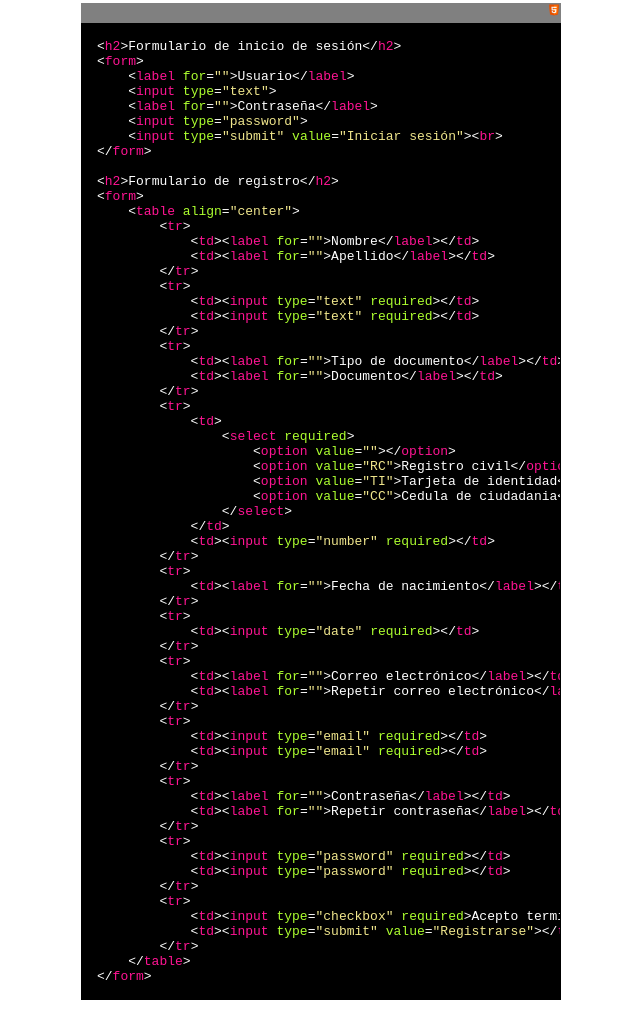
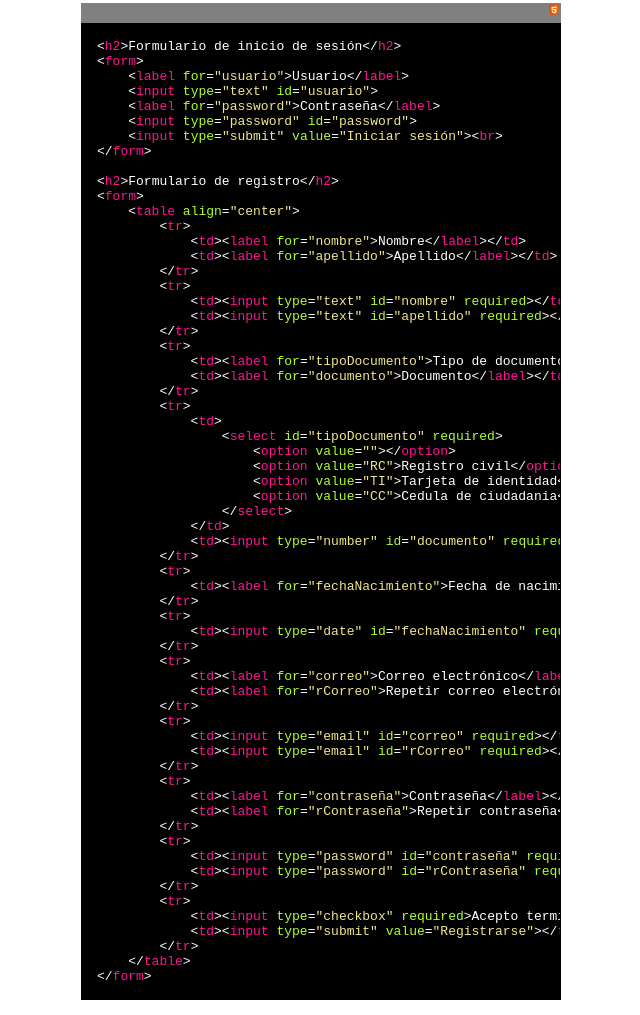
Before and after one commit to Sebasps/curso-backend, a plain HTML site: page course/HTML/exercises/formulario_registro.html in a window 1280 px wide. Shown: the part 565-1580 px from the top of the page, without its empty margins (319-959 px from the left). Drawn offline with Linux system fonts and the light colour scheme.

Commit message:
Correcciones

```diff
--- a/course/HTML/exercises/formulario_registro.html
+++ b/course/HTML/exercises/formulario_registro.html
@@ -51,10 +51,10 @@
     <main>
         <h2>Formulario de inicio de sesión</h2>
         <form>
-            <label for="">Usuario</label>
-            <input type="text">
-            <label for="">Contraseña</label>
-            <input type="password">
+            <label for="usuario">Usuario</label>
+            <input type="text" id="usuario">
+            <label for="password">Contraseña</label>
+            <input type="password" id="password">
             <input type="submit" value="Iniciar sesión"><br>
         </form>
 
@@ -62,49 +62,49 @@
         <form>
             <table align="center">
                 <tr>
-                    <td><label for="">Nombre</label></td>
-                    <td><label for="">Apellido</label></td>
+                    <td><label for="nombre">Nombre</label></td>
+                    <td><label for="apellido">Apellido</label></td>
                 </tr>
                 <tr>
-                    <td><input type="text" required></td>
-                    <td><input type="text" required></td>
+                    <td><input type="text" id="nombre" required></td>
+                    <td><input type="text" id="apellido" required></td>
                 </tr>
                 <tr>
-                    <td><label for="">Tipo de documento</label></td>
-                    <td><label for="">Documento</label></td>
+                    <td><label for="tipoDocumento">Tipo de documento</label></td>
+                    <td><label for="documento">Documento</label></td>
                 </tr>
                 <tr>
                     <td>
-                        <select required>
+                        <select id="tipoDocumento" required>
                             <option value=""></option>
                             <option value="RC">Registro civil</option>
                             <option value="TI">Tarjeta de identidad</option>
                             <option value="CC">Cedula de ciudadania</option>
                         </select>
                     </td>
-                    <td><input type="number" required></td>
+                    <td><input type="number" id="documento" required></td>
                 </tr>
                 <tr>
-                    <td><label for="">Fecha de nacimiento</label></td>
+                    <td><label for="fechaNacimiento">Fecha de nacimiento</label></td>
                 </tr>
                 <tr>
-                    <td><input type="date" required><br></td>
+                    <td><input type="date" id="fechaNacimiento" required><br></td>
                 </tr>
                 <tr>
-                    <td><label for="">Correo electrónico</label></td>
-                    <td><label for="">Repetir correo electrónico</label></td>
+                    <td><label for="correo">Correo electrónico</label></td>
+                    <td><label for="rCorreo">Repetir correo electrónico</label></td>
                 </tr>
                 <tr>
-                    <td><input type="email" required><br></td>
-                    <td><input type="email" required><br></td>
+                    <td><input type="email" id="correo" required><br></td>
+                    <td><input type="email" id="rCorreo" required><br></td>
                 </tr>
                 <tr>
-                    <td><label for="">Contraseña</label></td>
-                    <td><label for="">Repetir contraseña</label></td>
+                    <td><label for="contraseña">Contraseña</label></td>
+                    <td><label for="rContraseña">Repetir contraseña</label></td>
                 </tr>
                 <tr>
-                    <td><input type="password" required><br></td>
-                    <td><input type="password" required><br></td>
+                    <td><input type="password" id="contraseña" required><br></td>
+                    <td><input type="password" id="rContraseña" required><br></td>
                 </tr>
                 <tr>
                     <td><input type="checkbox" required>Acepto terminos<br>y condiciones.</td>
@@ -120,10 +120,10 @@
 <pre class="code_box">
 &lt;<span class="tag_color">h2</span>&gt;Formulario de inicio de sesión&lt;/<span class="tag_color">h2</span>&gt;
 &lt;<span class="tag_color">form</span>&gt;
-    &lt;<span class="tag_color">label</span> <span class="attribute_color">for</span>=<span class="value_color">""</span>&gt;Usuario&lt;/<span class="tag_color">label</span>&gt;
-    &lt;<span class="tag_color">input</span> <span class="attribute_color">type</span>=<span class="value_color">"text"</span>&gt;
-    &lt;<span class="tag_color">label</span> <span class="attribute_color">for</span>=<span class="value_color">""</span>&gt;Contraseña&lt;/<span class="tag_color">label</span>&gt;
-    &lt;<span class="tag_color">input</span> <span class="attribute_color">type</span>=<span class="value_color">"password"</span>&gt;
+    &lt;<span class="tag_color">label</span> <span class="attribute_color">for</span>=<span class="value_color">"usuario"</span>&gt;Usuario&lt;/<span class="tag_color">label</span>&gt;
+    &lt;<span class="tag_color">input</span> <span class="attribute_color">type</span>=<span class="value_color">"text"</span> <span class="attribute_color">id</span>=<span class="value_color">"usuario"</span>&gt;
+    &lt;<span class="tag_color">label</span> <span class="attribute_color">for</span>=<span class="value_color">"password"</span>&gt;Contraseña&lt;/<span class="tag_color">label</span>&gt;
+    &lt;<span class="tag_color">input</span> <span class="attribute_color">type</span>=<span class="value_color">"password"</span> <span class="attribute_color">id</span>=<span class="value_color">"password"</span>&gt;
     &lt;<span class="tag_color">input</span> <span class="attribute_color">type</span>=<span class="value_color">"submit"</span> <span class="attribute_color">value</span>=<span class="value_color">"Iniciar sesión"</span>&gt;&lt;<span class="tag_color">br</span>&gt;
 &lt;/<span class="tag_color">form</span>&gt;
 
@@ -131,49 +131,49 @@
 &lt;<span class="tag_color">form</span>&gt;
     &lt;<span class="tag_color">table</span> <span class="attribute_color">align</span>=<span class="value_color">"center"</span>&gt;
         &lt;<span class="tag_color">tr</span>&gt;
-            &lt;<span class="tag_color">td</span>&gt;&lt;<span class="tag_color">label</span> <span class="attribute_color">for</span>=<span class="value_color">""</span>&gt;Nombre&lt;/<span class="tag_color">label</span>&gt;&lt;/<span class="tag_color">td</span>&gt;
-            &lt;<span class="tag_color">td</span>&gt;&lt;<span class="tag_color">label</span> <span class="attribute_color">for</span>=<span class="value_color">""</span>&gt;Apellido&lt;/<span class="tag_color">label</span>&gt;&lt;/<span class="tag_color">td</span>&gt;
+            &lt;<span class="tag_color">td</span>&gt;&lt;<span class="tag_color">label</span> <span class="attribute_color">for</span>=<span class="value_color">"nombre"</span>&gt;Nombre&lt;/<span class="tag_color">label</span>&gt;&lt;/<span class="tag_color">td</span>&gt;
+            &lt;<span class="tag_color">td</span>&gt;&lt;<span class="tag_color">label</span> <span class="attribute_color">for</span>=<span class="value_color">"apellido"</span>&gt;Apellido&lt;/<span class="tag_color">label</span>&gt;&lt;/<span class="tag_color">td</span>&gt;
         &lt;/<span class="tag_color">tr</span>&gt;
         &lt;<span class="tag_color">tr</span>&gt;
-            &lt;<span class="tag_color">td</span>&gt;&lt;<span class="tag_color">input</span> <span class="attribute_color">type</span>=<span class="value_color">"text"</span> <span class="attribute_color">required</span>&gt;&lt;/<span class="tag_color">td</span>&gt;
-            &lt;<span class="tag_color">td</span>&gt;&lt;<span class="tag_color">input</span> <span class="attribute_color">type</span>=<span class="value_color">"text"</span> <span class="attribute_color">required</span>&gt;&lt;/<span class="tag_color">td</span>&gt;
+            &lt;<span class="tag_color">td</span>&gt;&lt;<span class="tag_color">input</span> <span class="attribute_color">type</span>=<span class="value_color">"text"</span> <span class="attribute_color">id</span>=<span class="value_color">"nombre"</span> <span class="attribute_color">required</span>&gt;&lt;/<span class="tag_color">td</span>&gt;
+            &lt;<span class="tag_color">td</span>&gt;&lt;<span class="tag_color">input</span> <span class="attribute_color">type</span>=<span class="value_color">"text"</span> <span class="attribute_color">id</span>=<span class="value_color">"apellido"</span> <span class="attribute_color">required</span>&gt;&lt;/<span class="tag_color">td</span>&gt;
         &lt;/<span class="tag_color">tr</span>&gt;
         &lt;<span class="tag_color">tr</span>&gt;
-            &lt;<span class="tag_color">td</span>&gt;&lt;<span class="tag_color">label</span> <span class="attribute_color">for</span>=<span class="value_color">""</span>&gt;Tipo de documento&lt;/<span class="tag_color">label</span>&gt;&lt;/<span class="tag_color">td</span>&gt;
-            &lt;<span class="tag_color">td</span>&gt;&lt;<span class="tag_color">label</span> <span class="attribute_color">for</span>=<span class="value_color">""</span>&gt;Documento&lt;/<span class="tag_color">label</span>&gt;&lt;/<span class="tag_color">td</span>&gt;
+            &lt;<span class="tag_color">td</span>&gt;&lt;<span class="tag_color">label</span> <span class="attribute_color">for</span>=<span class="value_color">"tipoDocumento"</span>&gt;Tipo de documento&lt;/<span class="tag_color">label</span>&gt;&lt;/<span class="tag_color">td</span>&gt;
+            &lt;<span class="tag_color">td</span>&gt;&lt;<span class="tag_color">label</span> <span class="attribute_color">for</span>=<span class="value_color">"documento"</span>&gt;Documento&lt;/<span class="tag_color">label</span>&gt;&lt;/<span class="tag_color">td</span>&gt;
         &lt;/<span class="tag_color">tr</span>&gt;
         &lt;<span class="tag_color">tr</span>&gt;
             &lt;<span class="tag_color">td</span>&gt;
-                &lt;<span class="tag_color">select</span> <span class="attribute_color">required</span>&gt;
+                &lt;<span class="tag_color">select</span> <span class="attribute_color">id</span>=<span class="value_color">"tipoDocumento"</span> <span class="attribute_color">required</span>&gt;
                     &lt;<span class="tag_color">option</span> <span class="attribute_color">value</span>=<span class="value_color">""</span>&gt;&lt;/<span class="tag_color">option</span>&gt;
                     &lt;<span class="tag_color">option</span> <span class="attribute_color">value</span>=<span class="value_color">"RC"</span>&gt;Registro civil&lt;/<span class="tag_color">option</span>&gt;
                     &lt;<span class="tag_color">option</span> <span class="attribute_color">value</span>=<span class="value_color">"TI"</span>&gt;Tarjeta de identidad&lt;/<span class="tag_color">option</span>&gt;
                     &lt;<span class="tag_color">option</span> <span class="attribute_color">value</span>=<span class="value_color">"CC"</span>&gt;Cedula de ciudadania&lt;/<span class="tag_color">option</span>&gt;
                 &lt;/<span class="tag_color">select</span>&gt;
             &lt;/<span class="tag_color">td</span>&gt;
-            &lt;<span class="tag_color">td</span>&gt;&lt;<span class="tag_color">input</span> <span class="attribute_color">type</span>=<span class="value_color">"number"</span> <span class="attribute_color">required</span>&gt;&lt;/<span class="tag_color">td</span>&gt;
+            &lt;<span class="tag_color">td</span>&gt;&lt;<span class="tag_color">input</span> <span class="attribute_color">type</span>=<span class="value_color">"number"</span> <span class="attribute_color">id</span>=<span class="value_color">"documento"</span> <span class="attribute_color">required</span>&gt;&lt;/<span class="tag_color">td</span>&gt;
         &lt;/<span class="tag_color">tr</span>&gt;
         &lt;<span class="tag_color">tr</span>&gt;
-            &lt;<span class="tag_color">td</span>&gt;&lt;<span class="tag_color">label</span> <span class="attribute_color">for</span>=<span class="value_color">""</span>&gt;Fecha de nacimiento&lt;/<span class="tag_color">label</span>&gt;&lt;/<span class="tag_color">td</span>&gt;
+            &lt;<span class="tag_color">td</span>&gt;&lt;<span class="tag_color">label</span> <span class="attribute_color">for</span>=<span class="value_color">"fechaNacimiento"</span>&gt;Fecha de nacimiento&lt;/<span class="tag_color">label</span>&gt;&lt;/<span class="tag_color">td</span>&gt;
         &lt;/<span class="tag_color">tr</span>&gt;
         &lt;<span class="tag_color">tr</span>&gt;
-            &lt;<span class="tag_color">td</span>&gt;&lt;<span class="tag_color">input</span> <span class="attribute_color">type</span>=<span class="value_color">"date"</span> <span class="attribute_color">required</span>&gt;&lt;/<span class="tag_color">td</span>&gt;
+            &lt;<span class="tag_color">td</span>&gt;&lt;<span class="tag_color">input</span> <span class="attribute_color">type</span>=<span class="value_color">"date"</span> <span class="attribute_color">id</span>=<span class="value_color">"fechaNacimiento"</span> <span class="attribute_color">required</span>&gt;&lt;/<span class="tag_color">td</span>&gt;
         &lt;/<span class="tag_color">tr</span>&gt;
         &lt;<span class="tag_color">tr</span>&gt;
-            &lt;<span class="tag_color">td</span>&gt;&lt;<span class="tag_color">label</span> <span class="attribute_color">for</span>=<span class="value_color">""</span>&gt;Correo electrónico&lt;/<span class="tag_color">label</span>&gt;&lt;/<span class="tag_color">td</span>&gt;
-            &lt;<span class="tag_color">td</span>&gt;&lt;<span class="tag_color">label</span> <span class="attribute_color">for</span>=<span class="value_color">""</span>&gt;Repetir correo electrónico&lt;/<span class="tag_color">label</span>&gt;&lt;/<span class="tag_color">td</span>&gt;
+            &lt;<span class="tag_color">td</span>&gt;&lt;<span class="tag_color">label</span> <span class="attribute_color">for</span>=<span class="value_color">"correo"</span>&gt;Correo electrónico&lt;/<span class="tag_color">label</span>&gt;&lt;/<span class="tag_color">td</span>&gt;
+            &lt;<span class="tag_color">td</span>&gt;&lt;<span class="tag_color">label</span> <span class="attribute_color">for</span>=<span class="value_color">"rCorreo"</span>&gt;Repetir correo electrónico&lt;/<span class="tag_color">label</span>&gt;&lt;/<span class="tag_color">td</span>&gt;
         &lt;/<span class="tag_color">tr</span>&gt;
         &lt;<span class="tag_color">tr</span>&gt;
-            &lt;<span class="tag_color">td</span>&gt;&lt;<span class="tag_color">input</span> <span class="attribute_color">type</span>=<span class="value_color">"email"</span> <span class="attribute_color">required</span>&gt;&lt;/<span class="tag_color">td</span>&gt;
-            &lt;<span class="tag_color">td</span>&gt;&lt;<span class="tag_color">input</span> <span class="attribute_color">type</span>=<span class="value_color">"email"</span> <span class="attribute_color">required</span>&gt;&lt;/<span class="tag_color">td</span>&gt;
+            &lt;<span class="tag_color">td</span>&gt;&lt;<span class="tag_color">input</span> <span class="attribute_color">type</span>=<span class="value_color">"email"</span> <span class="attribute_color">id</span>=<span class="value_color">"correo"</span> <span class="attribute_color">required</span>&gt;&lt;/<span class="tag_color">td</span>&gt;
+            &lt;<span class="tag_color">td</span>&gt;&lt;<span class="tag_color">input</span> <span class="attribute_color">type</span>=<span class="value_color">"email"</span> <span class="attribute_color">id</span>=<span class="value_color">"rCorreo"</span> <span class="attribute_color">required</span>&gt;&lt;/<span class="tag_color">td</span>&gt;
         &lt;/<span class="tag_color">tr</span>&gt;
         &lt;<span class="tag_color">tr</span>&gt;
-            &lt;<span class="tag_color">td</span>&gt;&lt;<span class="tag_color">label</span> <span class="attribute_color">for</span>=<span class="value_color">""</span>&gt;Contraseña&lt;/<span class="tag_color">label</span>&gt;&lt;/<span class="tag_color">td</span>&gt;
-            &lt;<span class="tag_color">td</span>&gt;&lt;<span class="tag_color">label</span> <span class="attribute_color">for</span>=<span class="value_color">""</span>&gt;Repetir contraseña&lt;/<span class="tag_color">label</span>&gt;&lt;/<span class="tag_color">td</span>&gt;
+            &lt;<span class="tag_color">td</span>&gt;&lt;<span class="tag_color">label</span> <span class="attribute_color">for</span>=<span class="value_color">"contraseña"</span>&gt;Contraseña&lt;/<span class="tag_color">label</span>&gt;&lt;/<span class="tag_color">td</span>&gt;
+            &lt;<span class="tag_color">td</span>&gt;&lt;<span class="tag_color">label</span> <span class="attribute_color">for</span>=<span class="value_color">"rContraseña"</span>&gt;Repetir contraseña&lt;/<span class="tag_color">label</span>&gt;&lt;/<span class="tag_color">td</span>&gt;
         &lt;/<span class="tag_color">tr</span>&gt;
         &lt;<span class="tag_color">tr</span>&gt;
-            &lt;<span class="tag_color">td</span>&gt;&lt;<span class="tag_color">input</span> <span class="attribute_color">type</span>=<span class="value_color">"password"</span> <span class="attribute_color">required</span>&gt;&lt;/<span class="tag_color">td</span>&gt;
-            &lt;<span class="tag_color">td</span>&gt;&lt;<span class="tag_color">input</span> <span class="attribute_color">type</span>=<span class="value_color">"password"</span> <span class="attribute_color">required</span>&gt;&lt;/<span class="tag_color">td</span>&gt;
+            &lt;<span class="tag_color">td</span>&gt;&lt;<span class="tag_color">input</span> <span class="attribute_color">type</span>=<span class="value_color">"password"</span> <span class="attribute_color">id</span>=<span class="value_color">"contraseña"</span> <span class="attribute_color">required</span>&gt;&lt;/<span class="tag_color">td</span>&gt;
+            &lt;<span class="tag_color">td</span>&gt;&lt;<span class="tag_color">input</span> <span class="attribute_color">type</span>=<span class="value_color">"password"</span> <span class="attribute_color">id</span>=<span class="value_color">"rContraseña"</span> <span class="attribute_color">required</span>&gt;&lt;/<span class="tag_color">td</span>&gt;
         &lt;/<span class="tag_color">tr</span>&gt;
         &lt;<span class="tag_color">tr</span>&gt;
             &lt;<span class="tag_color">td</span>&gt;&lt;<span class="tag_color">input</span> <span class="attribute_color">type</span>=<span class="value_color">"checkbox"</span> <span class="attribute_color">required</span>&gt;Acepto terminos&lt;<span class="tag_color">br</span>&gt;y condiciones.&lt;/<span class="tag_color">td</span>&gt;
--- a/course/HTML/styles/listas_style.css
+++ b/course/HTML/styles/listas_style.css
@@ -1,3 +1,9 @@
 table{
     margin: auto;
 }
+.list{
+    width: fit-content;
+    margin: auto;
+    border: solid;
+    padding: 15px 15px 15px 30px;
+}
```
Also changed, not shown: course/HTML/enlaces-formularios.html (+7 -6 lines), course/HTML/listas-tablas.html (+10 -2 lines), course/HTML/semantica-selectores.html (+4 -4 lines), course/HTML/styles/texto_style.css (+7 -0 lines), course/HTML/texto-multimedia.html (+1 -1 lines), course/JS/exercises/calculadora.html (+1 -1 lines).
